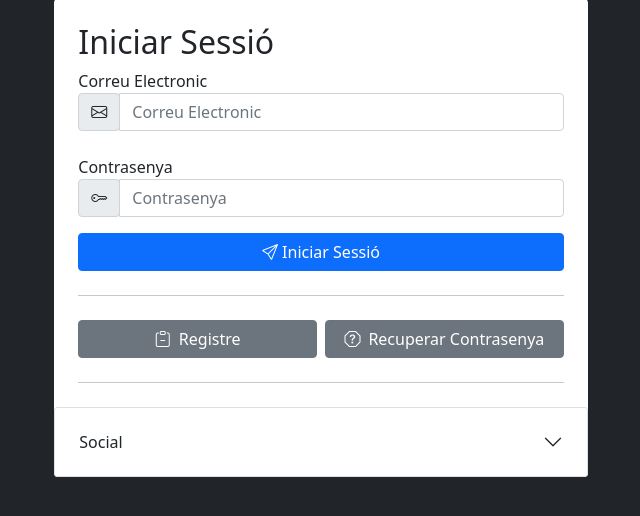
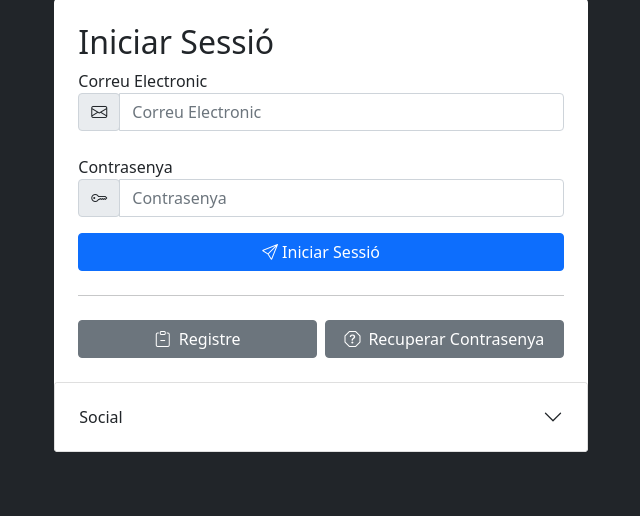
Before and after one commit to mperalsapa/servidor-pt04, a PHP site: template src/views/login.vista.php in a window 1280 px wide. Shown: the part 93-609 px from the top of the page, without its empty margins (319-959 px from the left). Run offline with PHP 8.4, Linux system fonts and the light colour scheme; the template is opened without the code that fills it, so the values that code supplies are empty; some libraries are stand-ins or nearby versions.

Commit message:
removed separator style

```diff
--- a/src/views/login.vista.php
+++ b/src/views/login.vista.php
@@ -69,8 +69,7 @@
                     <a class="btn btn-secondary col d-flex align-items-center justify-content-center ms-2 " href="lost-password"><i class="me-2 bi bi-question-octagon"></i> Recuperar Contrasenya</a>
                 </div>
             </div>
-            <hr class="hr m-4" />
-            <div class="accordion" id="accordionExample">
+            <div class="accordion mt-4" id="accordionExample">
                 <div class="accordion-item">
                     <h2 class="accordion-header" id="headingTwo">
                         <button class="accordion-button collapsed p-4" type="button" data-bs-toggle="collapse" data-bs-target="#collapseOne">
```
